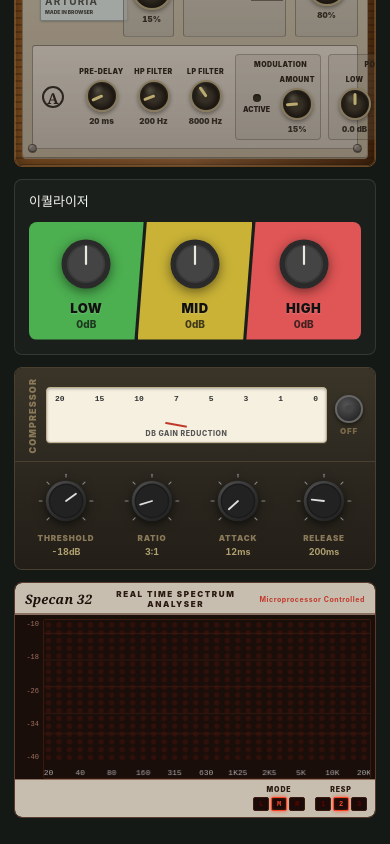
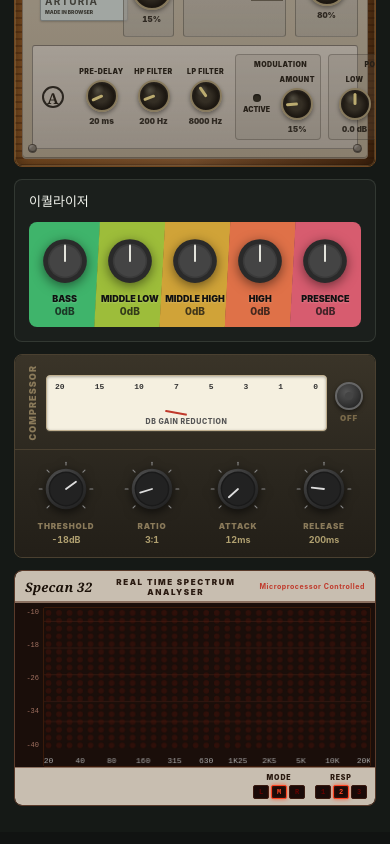
Before and after one commit to kimyounggaur/Accompany-Designer2nd, a React (Vite) app: page / in a window 390 px wide. Shown: the part 1511-2355 px from the top of the page. Built offline with nearby package versions, Linux system fonts and the light colour scheme.

Commit message:
Expand EQ plugin to five bands

```diff
--- a/src/audio/audioEngine.ts
+++ b/src/audio/audioEngine.ts
@@ -178,25 +178,37 @@
   private createTrackInput(track: Track, bpm: number) {
     const context = this.context!;
     const input = context.createGain();
-    const low = context.createBiquadFilter();
-    const mid = context.createBiquadFilter();
+    const bass = context.createBiquadFilter();
+    const middleLow = context.createBiquadFilter();
+    const middleHigh = context.createBiquadFilter();
     const high = context.createBiquadFilter();
+    const presence = context.createBiquadFilter();
     const compressor = context.createDynamicsCompressor();
     const pan = context.createStereoPanner();
     const output = context.createGain();
 
-    low.type = "lowshelf";
-    low.frequency.value = 180;
-    low.gain.value = track.eq.lowGain;
+    bass.type = "lowshelf";
+    bass.frequency.value = 110;
+    bass.gain.value = track.eq.bassGain;
 
-    mid.type = "peaking";
-    mid.frequency.value = 1200;
-    mid.Q.value = 0.85;
-    mid.gain.value = track.eq.midGain;
+    middleLow.type = "peaking";
+    middleLow.frequency.value = 360;
+    middleLow.Q.value = 0.9;
+    middleLow.gain.value = track.eq.middleLowGain;
+
+    middleHigh.type = "peaking";
+    middleHigh.frequency.value = 1800;
+    middleHigh.Q.value = 0.85;
+    middleHigh.gain.value = track.eq.middleHighGain;
 
     high.type = "highshelf";
-    high.frequency.value = 6400;
+    high.frequency.value = 5600;
     high.gain.value = track.eq.highGain;
+
+    presence.type = "peaking";
+    presence.frequency.value = 10000;
+    presence.Q.value = 0.75;
+    presence.gain.value = track.eq.presenceGain;
 
     compressor.threshold.value = track.compressor.threshold;
     compressor.ratio.value = track.compressor.ratio;
@@ -206,14 +218,16 @@
     pan.pan.value = track.pan;
     output.gain.value = track.volume;
 
-    input.connect(low);
-    low.connect(mid);
-    mid.connect(high);
+    input.connect(bass);
+    bass.connect(middleLow);
+    middleLow.connect(middleHigh);
+    middleHigh.connect(high);
+    high.connect(presence);
 
-    const postDynamics = track.compressor.enabled ? compressor : high;
+    const postDynamics = track.compressor.enabled ? compressor : presence;
 
     if (track.compressor.enabled) {
-      high.connect(compressor);
+      presence.connect(compressor);
     }
 
     let effectOutput: AudioNode = postDynamics;
--- a/src/components/Inspector.tsx
+++ b/src/components/Inspector.tsx
@@ -536,22 +536,34 @@
         <h2>이퀄라이저</h2>
         <div className="eq-bands">
           <EqKnob
-            label="LOW"
-            value={selectedTrack.eq.lowGain}
-            color="#4caf50"
-            onChange={(v) => updateEq({ lowGain: v })}
+            label="BASS"
+            value={selectedTrack.eq.bassGain}
+            color="#3fb46b"
+            onChange={(v) => updateEq({ bassGain: v })}
           />
           <EqKnob
-            label="MID"
-            value={selectedTrack.eq.midGain}
-            color="#c9b236"
-            onChange={(v) => updateEq({ midGain: v })}
+            label="MIDDLE LOW"
+            value={selectedTrack.eq.middleLowGain}
+            color="#9dbd3a"
+            onChange={(v) => updateEq({ middleLowGain: v })}
+          />
+          <EqKnob
+            label="MIDDLE HIGH"
+            value={selectedTrack.eq.middleHighGain}
+            color="#d0a338"
+            onChange={(v) => updateEq({ middleHighGain: v })}
           />
           <EqKnob
             label="HIGH"
             value={selectedTrack.eq.highGain}
-            color="#e05555"
+            color="#df7148"
             onChange={(v) => updateEq({ highGain: v })}
+          />
+          <EqKnob
+            label="PRESENCE"
+            value={selectedTrack.eq.presenceGain}
+            color="#d75c6f"
+            onChange={(v) => updateEq({ presenceGain: v })}
           />
         </div>
       </section>
--- a/src/store/useDawStore.ts
+++ b/src/store/useDawStore.ts
@@ -18,6 +18,11 @@
 } from "../utils/audioMath";
 import { DEFAULT_DELAY_SETTINGS, normalizeDelaySettings } from "../utils/delay";
 import { DEFAULT_REVERB_SETTINGS, normalizeReverbSettings } from "../utils/reverb";
+
+type LegacyEqSettings = Partial<Track["eq"]> & {
+  lowGain?: number;
+  midGain?: number;
+};
 
 const playlistToolLabels: Record<PlaylistTool, string> = {
   draw: "그리기",
@@ -107,9 +112,11 @@
     muted: false,
     solo: false,
     eq: {
-      lowGain: 0,
-      midGain: 0,
+      bassGain: 0,
+      middleLowGain: 0,
+      middleHighGain: 0,
       highGain: 0,
+      presenceGain: 0,
     },
     compressor: {
       enabled: false,
@@ -158,10 +165,7 @@
   return {
     ...fallback,
     ...track,
-    eq: {
-      ...fallback.eq,
-      ...track.eq,
-    },
+    eq: normalizeEqSettings(track.eq, fallback.eq),
     compressor: {
       ...fallback.compressor,
       ...track.compressor,
@@ -169,6 +173,29 @@
     delay: normalizeDelaySettings(track.delay),
     reverb: normalizeReverbSettings(track.reverb),
     clips: track.clips ?? [],
+  };
+}
+
+function normalizeEqSettings(
+  eq: LegacyEqSettings | undefined,
+  fallback: Track["eq"],
+): Track["eq"] {
+  return {
+    ...fallback,
+    ...eq,
+    bassGain: clamp(eq?.bassGain ?? eq?.lowGain ?? fallback.bassGain, -12, 12),
+    middleLowGain: clamp(
+      eq?.middleLowGain ?? eq?.midGain ?? fallback.middleLowGain,
+      -12,
+      12,
+    ),
+    middleHighGain: clamp(
+      eq?.middleHighGain ?? eq?.midGain ?? fallback.middleHighGain,
+      -12,
+      12,
+    ),
+    highGain: clamp(eq?.highGain ?? fallback.highGain, -12, 12),
+    presenceGain: clamp(eq?.presenceGain ?? fallback.presenceGain, -12, 12),
   };
 }
 
--- a/src/styles.css
+++ b/src/styles.css
@@ -955,10 +955,11 @@
 
 .eq-band {
   flex: 1;
+  min-width: 0;
   display: flex;
   flex-direction: column;
   align-items: center;
-  padding: 14px 6px 10px;
+  padding: 14px 4px 10px;
   position: relative;
   clip-path: polygon(8% 0%, 100% 0%, 92% 100%, 0% 100%);
   margin-left: -6px;
@@ -974,8 +975,8 @@
 }
 
 .eq-knob {
-  width: 56px;
-  height: 56px;
+  width: 50px;
+  height: 50px;
   display: block;
   filter: drop-shadow(0 3px 6px rgba(0,0,0,0.5));
 }
@@ -983,10 +984,13 @@
 .eq-band-label {
   margin-top: 8px;
   color: #111;
-  font-size: 13px;
-  font-weight: 900;
-  letter-spacing: 0.04em;
+  font-size: 9px;
+  font-weight: 900;
+  letter-spacing: 0;
   text-shadow: 0 1px 2px rgba(255,255,255,0.2);
+  text-align: center;
+  line-height: 1.05;
+  overflow-wrap: anywhere;
 }
 
 .eq-band-value {
--- a/src/types.ts
+++ b/src/types.ts
@@ -27,9 +27,11 @@
 export type ReverbMode = "plate" | "room" | "hall";
 
 export interface EqSettings {
-  lowGain: number;
-  midGain: number;
+  bassGain: number;
+  middleLowGain: number;
+  middleHighGain: number;
   highGain: number;
+  presenceGain: number;
 }
 
 export interface CompressorSettings {
```
Also changed, not shown: assets/index.css, assets/index.js, 2 other files (tests, documents, lock files or other folders).
